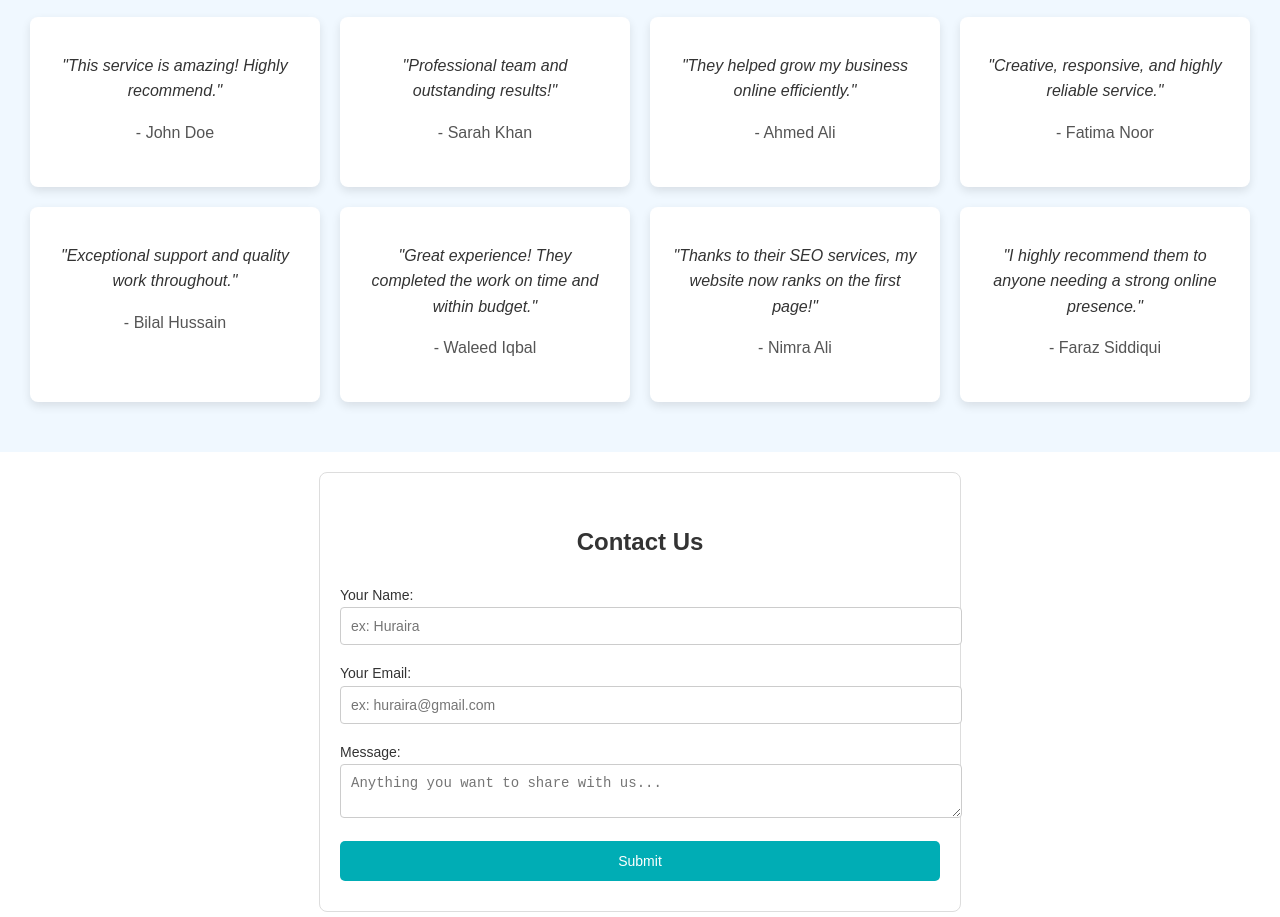
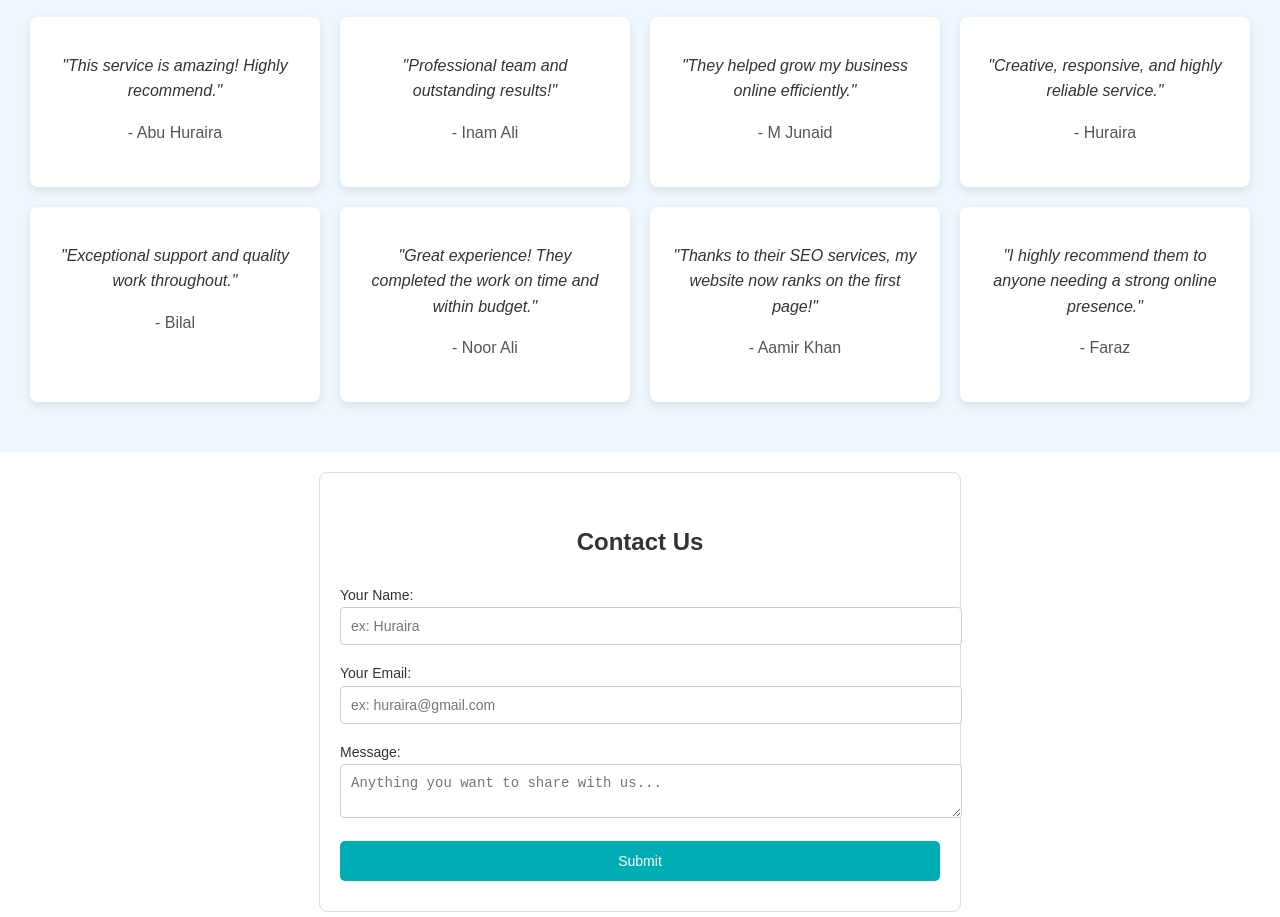
Before and after one commit to harry5521/Web-Eng-Assignment-1, a plain HTML site: page index.html in a window 1280 px wide. Shown: the part 1737-2654 px from the top of the page. Drawn offline with Linux system fonts and the light colour scheme.

Commit message:
Update index.html

```diff
--- a/index.html
+++ b/index.html
@@ -60,36 +60,36 @@
         <div class="testimonial-container">
             <div class="testimonial">
                 <p>"This service is amazing! Highly recommend."</p>
-                <h4>- John Doe</h4>
+                <h4>- Abu Huraira</h4>
             </div>
             <div class="testimonial">
                 <p>"Professional team and outstanding results!"</p>
-                <h4>- Sarah Khan</h4>
+                <h4>- Inam Ali</h4>
             </div>
             <div class="testimonial">
                 <p>"They helped grow my business online efficiently."</p>
-                <h4>- Ahmed Ali</h4>
+                <h4>- M Junaid</h4>
             </div>
             <div class="testimonial">
                 <p>"Creative, responsive, and highly reliable service."</p>
-                <h4>- Fatima Noor</h4>
+                <h4>- Huraira</h4>
             </div>
             <div class="testimonial">
                 <p>"Exceptional support and quality work throughout."</p>
-                <h4>- Bilal Hussain</h4>
+                <h4>- Bilal</h4>
             </div>
 
             <div class="testimonial">
                 <p>"Great experience! They completed the work on time and within budget."</p>
-                <h4>- Waleed Iqbal</h4>
+                <h4>- Noor Ali</h4>
             </div>
             <div class="testimonial">
                 <p>"Thanks to their SEO services, my website now ranks on the first page!"</p>
-                <h4>- Nimra Ali</h4>
+                <h4>- Aamir Khan</h4>
             </div>
             <div class="testimonial">
                 <p>"I highly recommend them to anyone needing a strong online presence."</p>
-                <h4>- Faraz Siddiqui</h4>
+                <h4>- Faraz</h4>
             </div>
         </div>
     </section>
```
